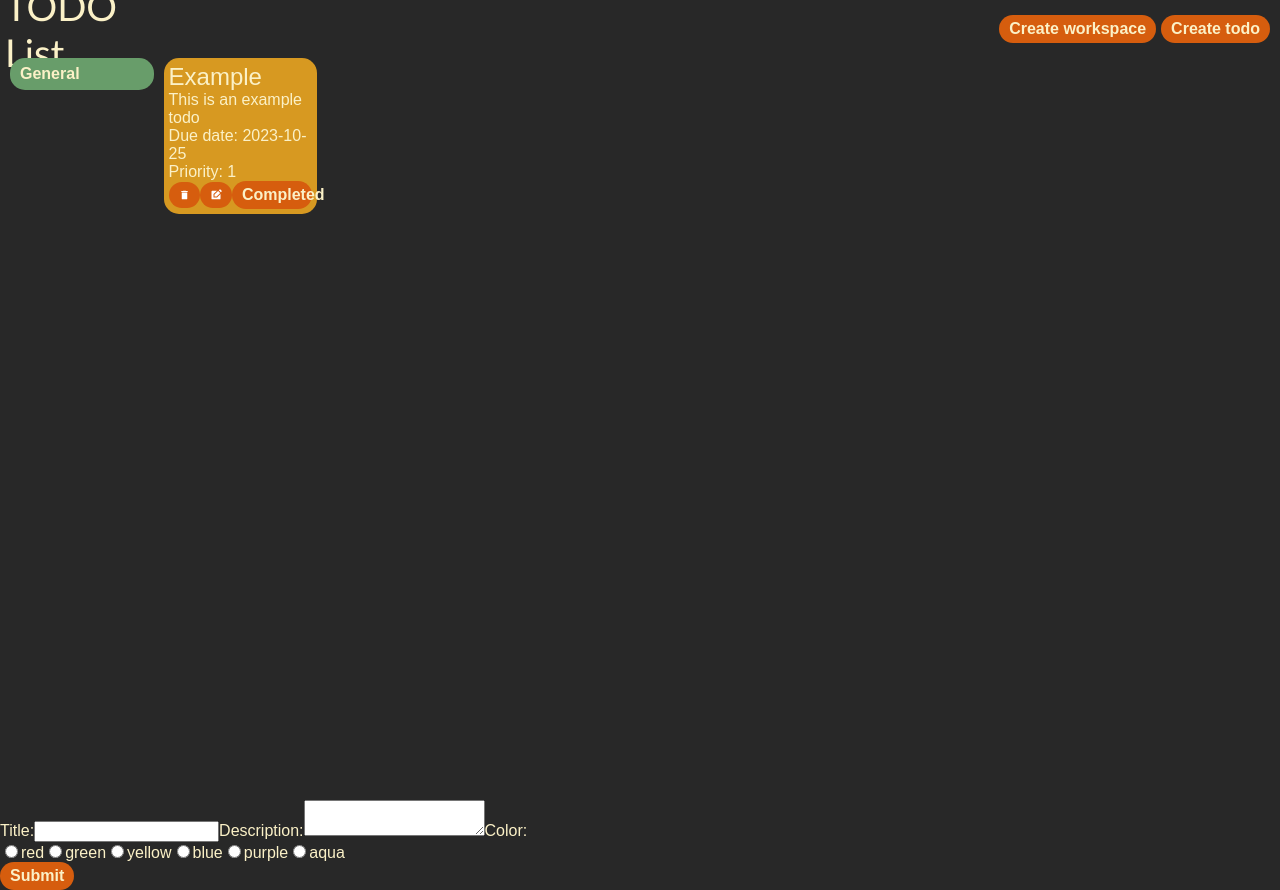
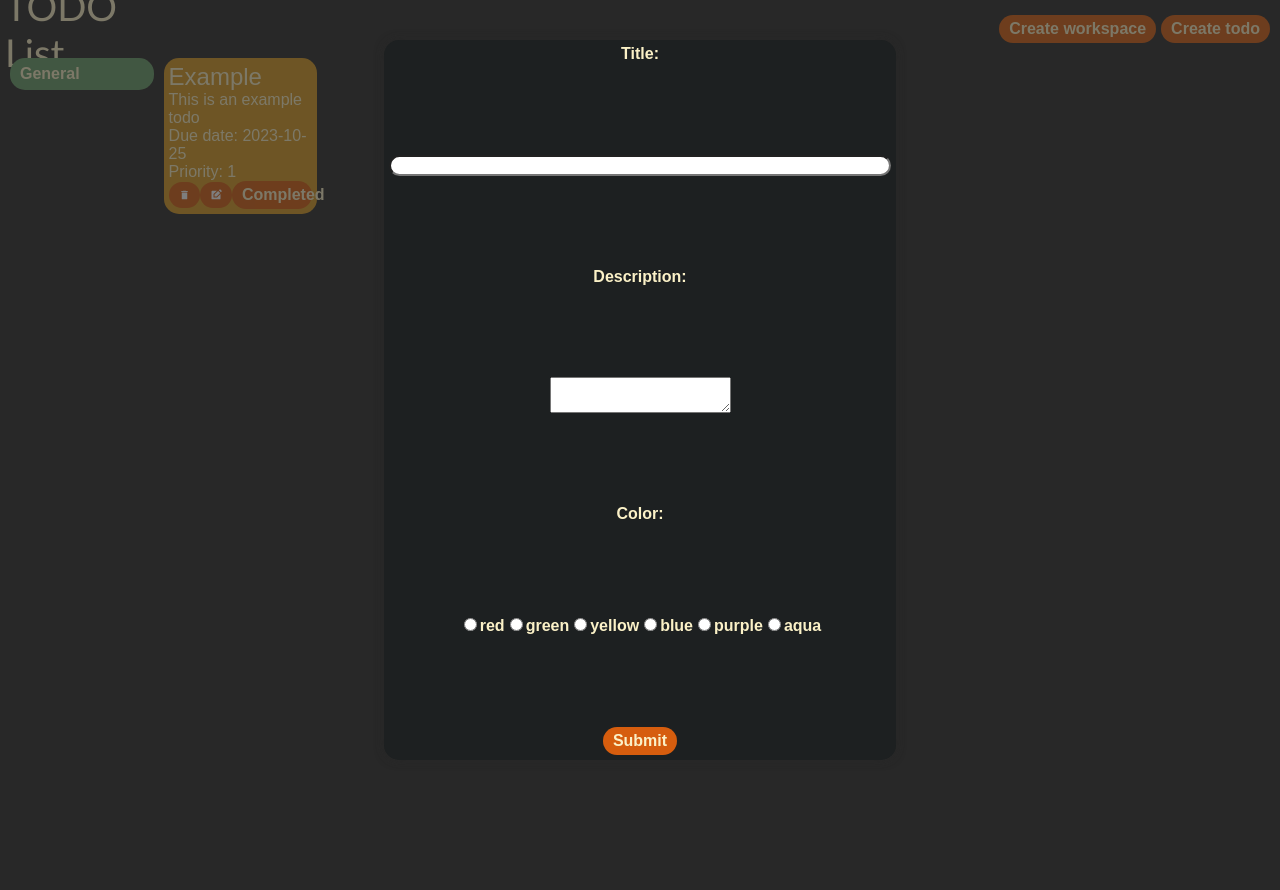
Before and after one commit to verbey/todo-list, a plain HTML site: page index.html in a window 1280 px wide. Both pictures are taken after a click on the button "Create workspace". After the commit the page ends 800 px from the top, so only its background shows below. Drawn offline with Linux system fonts and the light colour scheme.

Commit message:
Style forms

```diff
--- a/style.css
+++ b/style.css
@@ -42,6 +42,7 @@ img {
 	--bg2: #504945;
 	--bg3: #665c54;
 	--bg4: #7c6f64;
+	--bg_alpha: rgb(40, 40, 40, 0.6);
 	--red: #cc241d;
 	--green: #98971a;
 	--yellow: #d79921;
@@ -64,6 +65,7 @@ html {
 	color: var(--fg0);
 	font-size: 1rem;
 	font-family: Arial, Helvetica, sans-serif;
+	overflow-x: hidden;
 }
 
 #content {
@@ -233,3 +235,46 @@ header {
 	font-size: 1.2rem;
 	font-weight: bold;
 }
+
+.overlay {
+	position: fixed;
+	top: 0;
+	left: 0;
+	width: 100%;
+	height: 100%;
+	background: var(--bg_alpha);
+	display: flex;
+	align-items: center;
+	justify-content: center;
+}
+
+form {
+	background: var(--bg0_h);
+	padding: 5px;
+	border-radius: 15px;
+	box-shadow: 0 0 10px var(--bg_alpha);
+	display: flex;
+	flex-direction: column;
+	align-items: center;
+	text-align: center;
+	justify-content: space-between;
+	gap: 5px;
+	width: 40vw;
+	height: 90vh;
+}
+
+input[type='text'] {
+	width: 100%;
+}
+
+textarea {
+	max-width: 100%;
+}
+
+input {
+	border-radius: 15px;
+}
+
+label {
+	font-weight: 700;
+}
```
